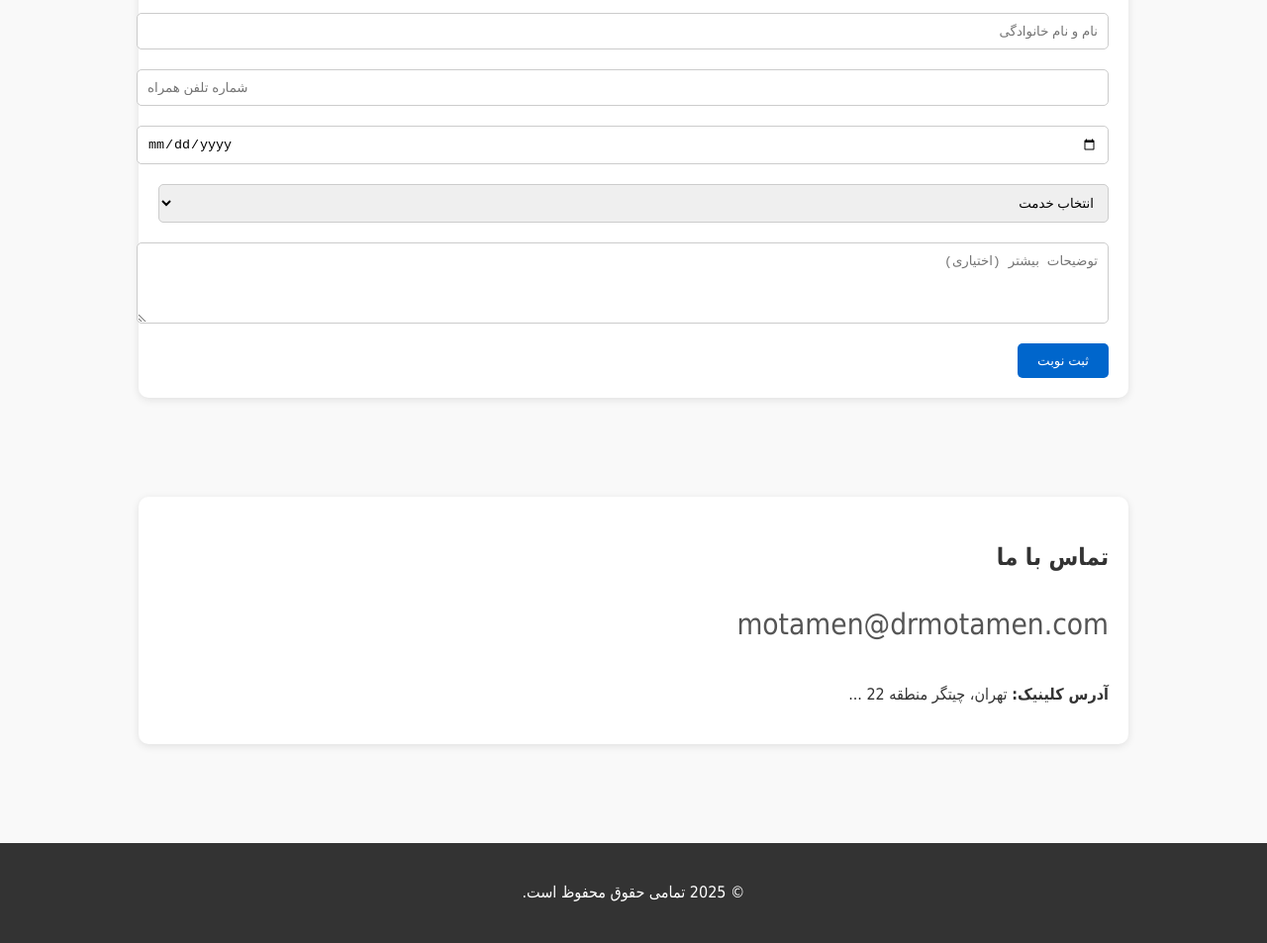
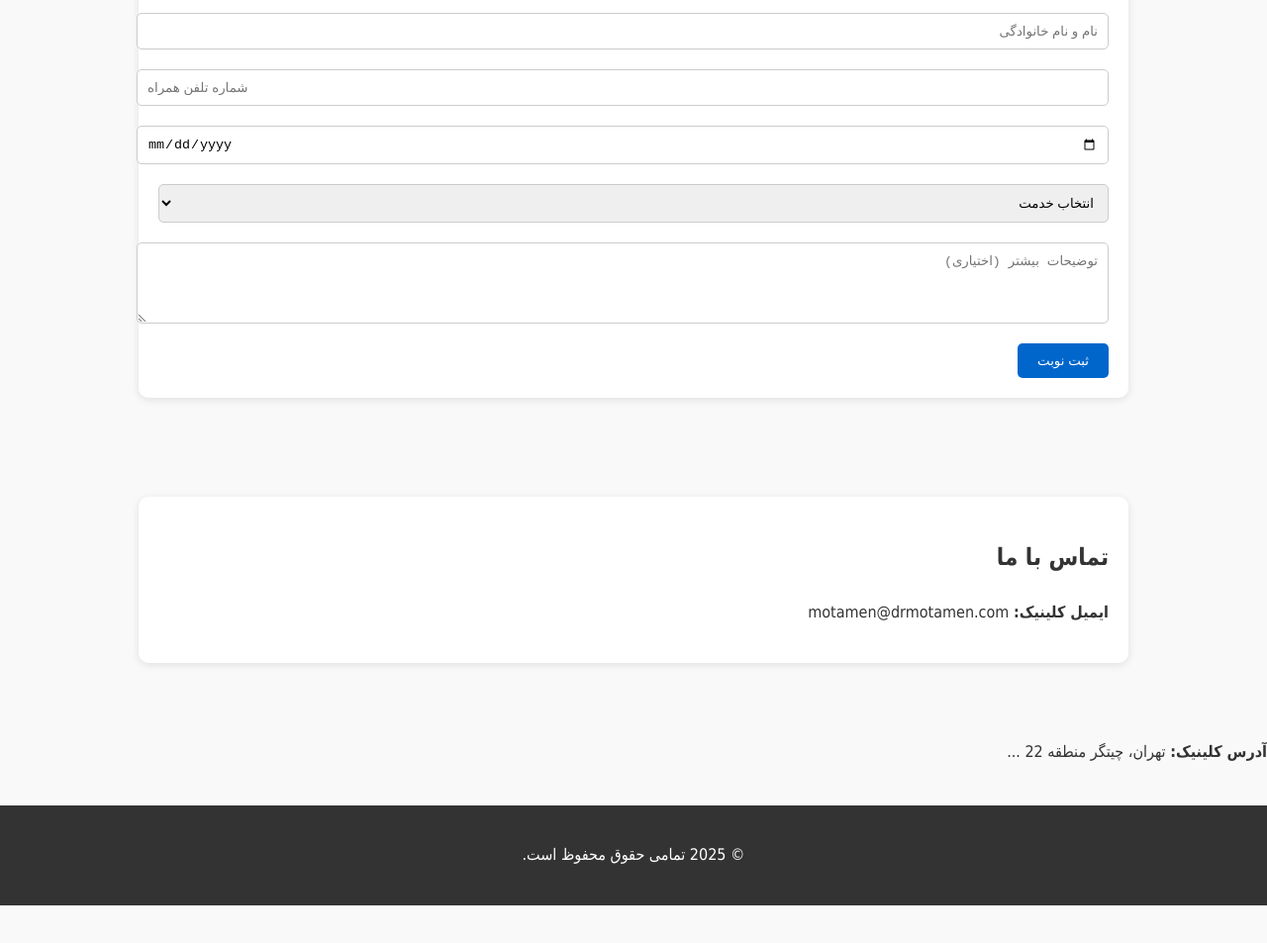
Before and after one commit to AmirrezaRoustaei/Demo-site-Dr.Motamen, a website: page index.html in a window 1280 px wide. Shown: the part 1650-2603 px from the top of the page at 99% size. After the commit the page ends 2565 px from the top, so only its background shows below. Drawn offline with Linux system fonts and the light colour scheme.

Commit message:
Update index.html

```diff
--- a/index.html
+++ b/index.html
@@ -145,9 +145,12 @@
   <section id="contact">
     <div class="card">
       <h2 id="contactTitle">تماس با ما</h2>
-         <p id="degreeNote" style="font-size:1.85rem; margin-top:10px; color:#555;">
-           motamen@drmotamen.com
-         </p>
+      <div class="contact-box">
+        <p><strong>ایمیل کلینیک:</strong> motamen@drmotamen.com</p>
+      </div>
+    </div>
+  </section>
+
 
 
 
```
